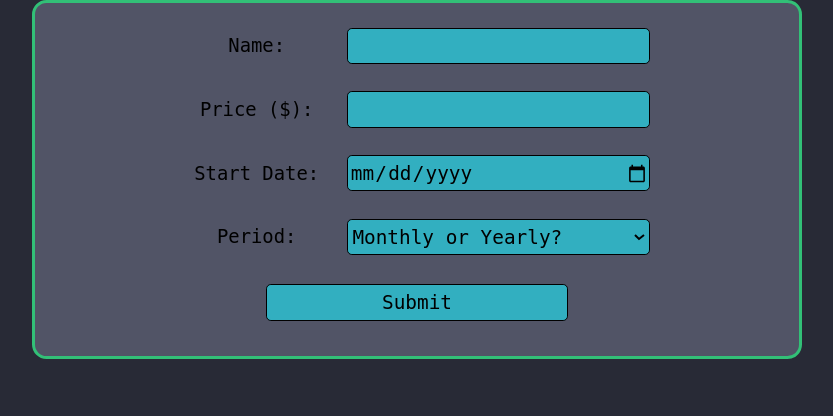
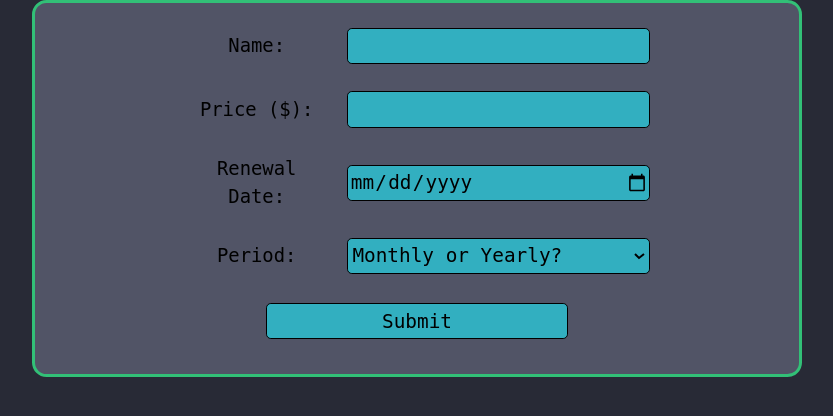
Before and after one commit to chaara-dev/ACIT2911-Group-8, a Python web app: template src/templates/subscription-create.html in a window 1280 px wide. Shown: the part 83-499 px from the top of the page, without its empty margins (223-1056 px from the left). Run offline with Jinja, Linux system fonts and the light colour scheme; the template is opened without the code that fills it, so the values that code supplies are empty.

Commit message:
update label

```diff
--- a/src/templates/subscription-create.html
+++ b/src/templates/subscription-create.html
@@ -32,7 +32,7 @@
             </br>
 
             <div id="subscriptionDateDiv">
-                <label for="subscriptionDate">Start Date:</label>
+                <label for="subscriptionDate">Renewal Date:</label>
                 <input type="date" id="subscriptionDate" name="subscriptionDate" form="subscription-details" />
             </div>
 
```
